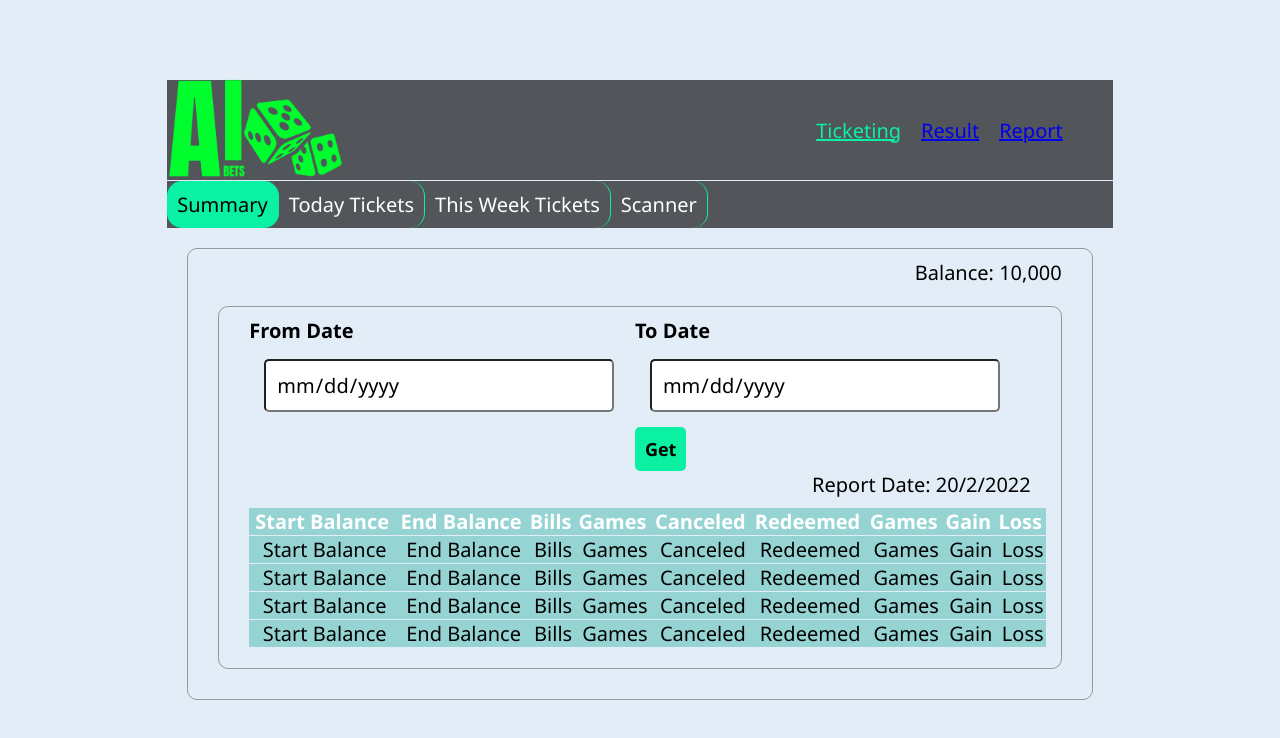
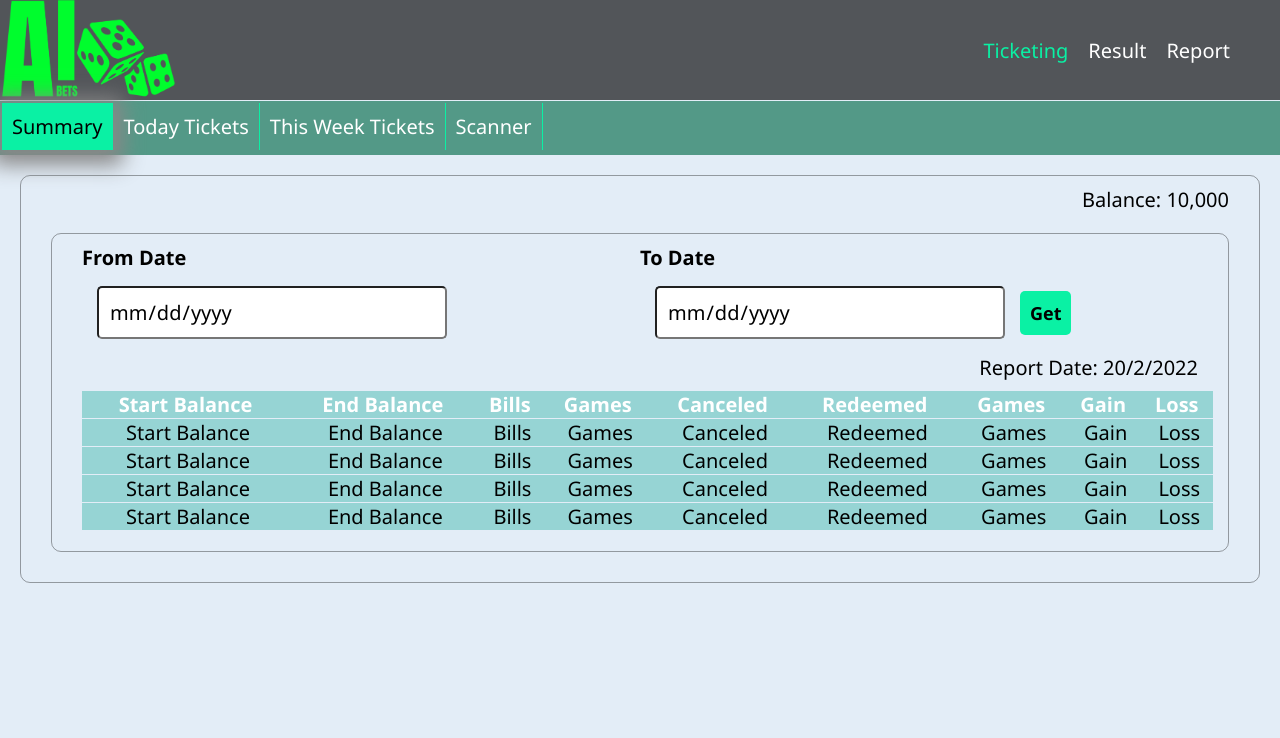
Before and after one commit to AmanuelAsfaw/albetting_react_app, a React (Create React App) app: page /casher/report in a window 1280 px wide. Shown: the top 738 px of the page. Built offline with nearby package versions, Linux system fonts and the light colour scheme.

Commit message:
Add Casher screen css

```diff
--- a/src/screens/casher.css
+++ b/src/screens/casher.css
@@ -1,3 +1,16 @@
+*
+{
+    margin: 0;
+    padding: 0;
+    box-sizing: border-box;
+    font-family: 'Segoe UI', Tahoma, Verdana, sans-serif, 'Montserrat';
+}
+body{
+    width: 100%;
+    min-width: 1000px;
+    background: rebeccapurple;
+    align-items: flex-start;
+}
 .body
 {
     margin: 0;
@@ -5,7 +18,10 @@
     box-sizing: border-box;
     font-family: 'Segoe UI', Tahoma, Verdana, sans-serif, 'Montserrat';
 }
-
+a {
+    text-decoration: none;
+    color: white;
+}
 select
 {
     padding: 8px;
@@ -32,17 +48,21 @@ button
     padding-left: 10px;
     padding-right: 10px;
     margin: 0px;
+    /* box-shadow: 0px 10px 18px 10px #888888; */
 }
 body
 {
     background-color: #e3edf7;
     font-size: 25px;
 }
-
+.headersection {
+    width: 100vw;
+}
 .uppernavbar
 {
     /* border: solid 1px black; */
     height: 100px;
+    width: 100%;
     top :0;
     background-color: rgba(0, 0, 0, 0.638);
     color: rgb(10, 241, 164);
@@ -89,6 +109,7 @@ body
 {
     /* border: solid 1px #0b0e11; */
     background-color: rgba(0, 0, 0, 0.638);
+    background-color: #539987;
     color: white;
 }
 .report-sec-tab button
@@ -99,11 +120,16 @@ body
     border-right: solid 1px rgb(10, 241, 164);
     color: white;
     font-size: 20px;
+    margin-top: 2px;
+    margin-bottom: 5px;
+    border-radius: 0;
 }
 .report-sec-tab .active
 {
     background-color: rgb(10, 241, 164);
     color: #000;
+    box-shadow: 0px 5px 20px 10px #888888;
+    margin-left: 2px;
 }
 .balanceview
 {
```
